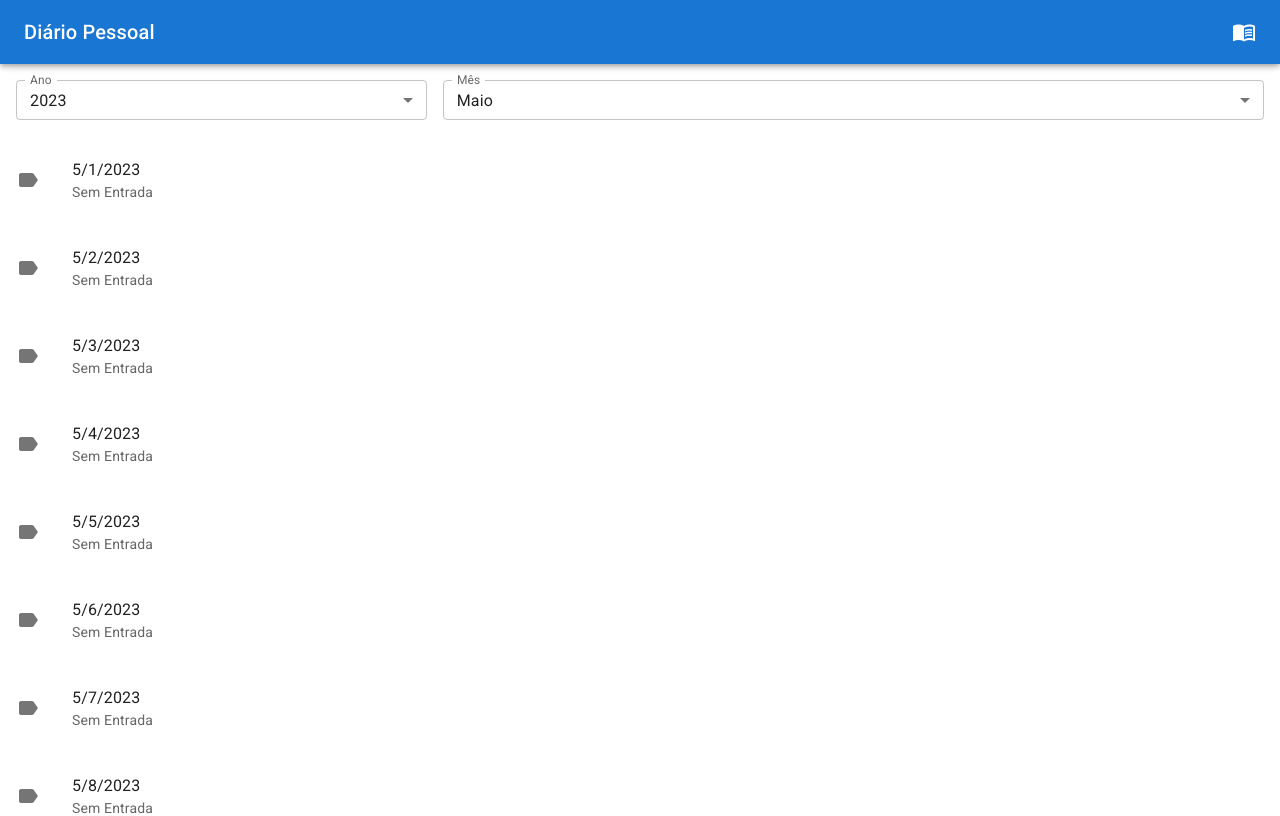
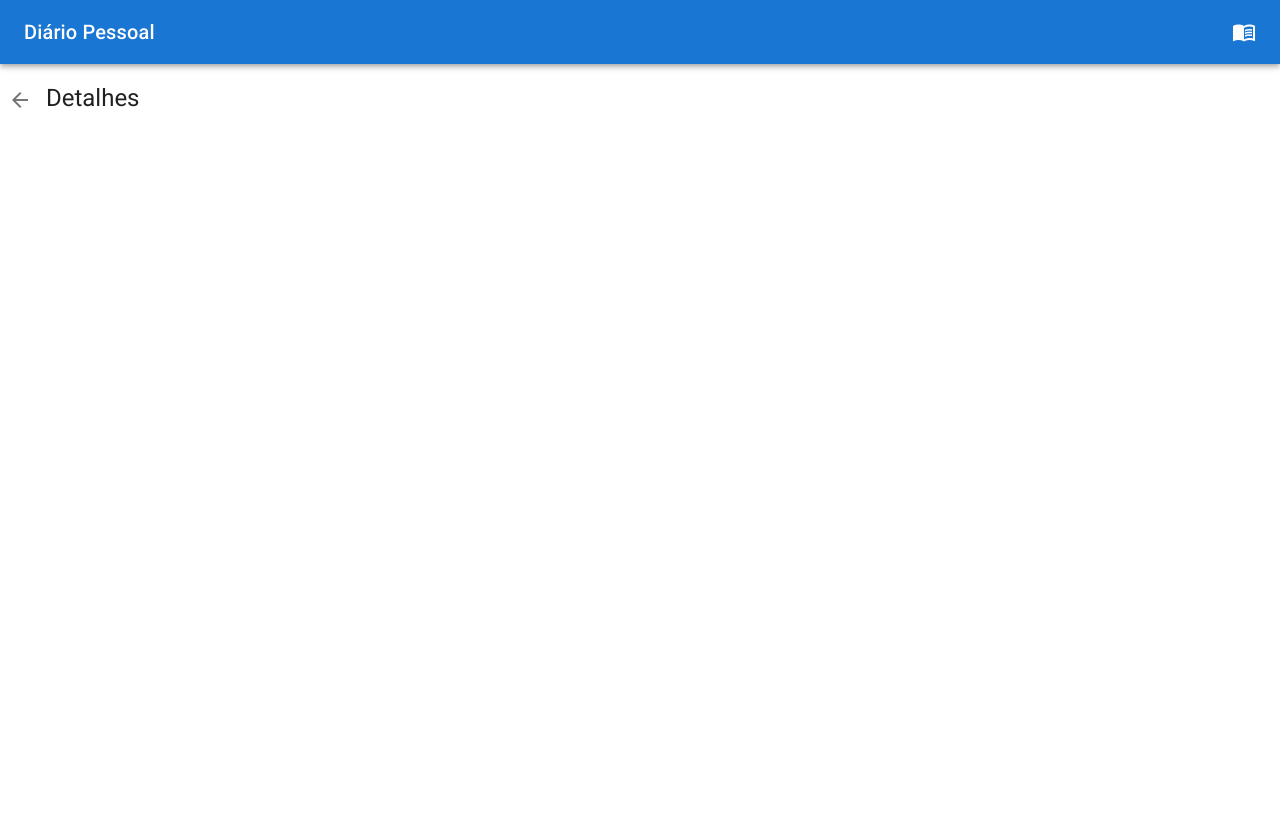
Before and after one commit to 15demi08/dwm-tc-diario, a React (Create React App) app: page /detalhes in a window 1280 px wide. Shown: the top 816 px of the page. Built offline with nearby package versions, Linux system fonts and the light colour scheme.

Commit message:
Progresso
- Navegação com react-router-dom
- Voltar à lista reseta o estado (ano atual e mês atual)
- Usar loader?

```diff
--- a/db.json
+++ b/db.json
@@ -7,16 +7,30 @@
             "senha": "12345"
         }
     ],
-    "entradas": [
+    "entrada": [
         {
             "id": 0,
             "usuarioId": 0,
-            "data": {
-                "dia": 1,
-                "mes": 5,
-                "ano": 2023
-            },
-            "conteudo": "Entrada de teste."
+            "dia": 1,
+            "mes": 4,
+            "ano": 2023,
+            "conteudo": "Entrada de teste em 01/05/2023."
+        },
+        {
+            "id": 1,
+            "usuarioId": 0,
+            "dia": 20,
+            "mes": 3,
+            "ano": 2023,
+            "conteudo": "Entrada de teste em 20/04/2023."
+        },
+        {
+            "id": 2,
+            "usuarioId": 1,
+            "dia": 20,
+            "mes": 3,
+            "ano": 2023,
+            "conteudo": "Entrada de teste de outro usuário (inexistente, no momento)"
         }
     ]
 }
--- a/package.json
+++ b/package.json
@@ -12,6 +12,7 @@
     "axios": "^1.4.0",
     "react": "^18.2.0",
     "react-dom": "^18.2.0",
+    "react-router-dom": "^6.11.2",
     "react-scripts": "5.0.1",
     "web-vitals": "^2.1.4"
   },
--- a/src/App.css
+++ /dev/null
@@ -1,38 +0,0 @@
-.App {
-  text-align: center;
-}
-
-.App-logo {
-  height: 40vmin;
-  pointer-events: none;
-}
-
-@media (prefers-reduced-motion: no-preference) {
-  .App-logo {
-    animation: App-logo-spin infinite 20s linear;
-  }
-}
-
-.App-header {
-  background-color: #282c34;
-  min-height: 100vh;
-  display: flex;
-  flex-direction: column;
-  align-items: center;
-  justify-content: center;
-  font-size: calc(10px + 2vmin);
-  color: white;
-}
-
-.App-link {
-  color: #61dafb;
-}
-
-@keyframes App-logo-spin {
-  from {
-    transform: rotate(0deg);
-  }
-  to {
-    transform: rotate(360deg);
-  }
-}
--- a/src/App.js
+++ b/src/App.js
@@ -1,7 +1,7 @@
+import React from 'react';
+import { Route, Routes } from 'react-router-dom';
 import { AppBar, CssBaseline, Icon, Toolbar, Typography } from '@mui/material';
-import './App.css';
-import React from 'react';
-// import PaginaDetalhes from './paginas/PaginaDetalhes';
+import PaginaDetalhes from './paginas/PaginaDetalhes';
 import PaginaInicial from './paginas/PaginaInicial';
 
 export default function App() {
@@ -11,19 +11,16 @@ export default function App() {
     <CssBaseline />
 
     <AppBar position='sticky'>
-
       <Toolbar>
-
         <Typography variant='h6' flex={1}>Diário Pessoal</Typography>
-
         <Icon>menu_book</Icon>
-
       </Toolbar>
-
     </AppBar>
 
-    <PaginaInicial />
-    {/* <PaginaDetalhes /> */}
+    <Routes>
+      <Route path='/' element={<PaginaInicial />} />
+      <Route path='/detalhes' element={<PaginaDetalhes />} />
+    </Routes>
 
   </>
 
--- a/src/index.js
+++ b/src/index.js
@@ -2,12 +2,15 @@ import React from 'react';
 import ReactDOM from 'react-dom/client';
 import './index.css';
 import App from './App';
+import { BrowserRouter } from 'react-router-dom';
 // import reportWebVitals from './reportWebVitals';
 
 const root = ReactDOM.createRoot(document.querySelector('#root'));
 root.render(
   <React.StrictMode>
-    <App />
+    <BrowserRouter>
+      <App />
+    </BrowserRouter>
   </React.StrictMode>
 );
 
--- a/src/paginas/PaginaDetalhes.js
+++ b/src/paginas/PaginaDetalhes.js
@@ -1,11 +1,14 @@
-import { Icon, Typography } from "@mui/material";
 import React from "react";
+import { Link as RouterLink } from "react-router-dom";
+import { Icon, IconButton, Typography } from "@mui/material";
 
 export default function PaginaDetalhes() {
     return <>
 
-        <Typography variant="h3">
-            <Icon>info</Icon> Detalhes
+        <Typography variant="h5" sx={{ mt: 2 }}>
+            <IconButton component={RouterLink} to="/">
+                <Icon>arrow_back</Icon>
+            </IconButton> Detalhes
         </Typography>
 
     </>;
--- a/src/paginas/PaginaInicial.js
+++ b/src/paginas/PaginaInicial.js
@@ -1,12 +1,13 @@
+import React, { useState } from "react";
+import { Link as RouterLink } from "react-router-dom";
 import { FormControl, Icon, InputLabel, List, ListItem, ListItemButton, ListItemIcon, ListItemText, MenuItem, Select, Stack } from "@mui/material";
-import React from "react";
 
 export default function PaginaInicial() {
 
     const
+        /**  */
         hoje = new Date(), // Dia de Hoje, na vida real
-        mesAtual = hoje.getMonth(), // Mês na vida real
-        anoAtual = hoje.getFullYear(), // Ano na vida real
+        [ diaAtual, mesAtual, anoAtual ] = [ hoje.getDate(), hoje.getMonth(), hoje.getFullYear() ],
         anos = [], // Guarda os dez últimos anos, incluindo anoAtual
         meses = [
             { nome: "Janeiro", dias: 31 },
@@ -22,25 +23,13 @@ export default function PaginaInicial() {
             { nome: "Novembro", dias: 30 },
             { nome: "Dezembro", dias: 31 }
         ],
-        diasNoMesEscolhidoDoAnoEscolhido = [],
+        diasNoMesEscolhidoDoAnoEscolhido = [], // Acredito que o nome é descritivo o suficiente XD
 
-        [ano, setAno] = React.useState(anoAtual),
+        [ano, setAno] = useState(anoAtual),
 
-        [mes, setMes] = React.useState(mesAtual),
+        [mes, setMes] = useState(mesAtual),
 
-        dia1Mar = new Date(ano, 2, 1),
-
-        escolherAno = (event) => {
-            const anoEscolhido = event.target.value;
-
-            if (anoEscolhido == anoAtual)
-                if (mes > mesAtual)
-                    setMes(mesAtual);
-
-            setAno(anoEscolhido);
-        },
-
-        escolherMes = (event) => setMes(event.target.value);
+        dia1Mar = new Date(ano, 2, 1);
 
     for (let i = anoAtual; i > (anoAtual - 11); i--) {
         anos.push(i);
@@ -50,8 +39,56 @@ export default function PaginaInicial() {
     meses[1].dias = dia1Mar.getDate(); // Dias de Fevereiro
 
     for (let i = 1; i < meses[mes].dias + 1; i++) {
+
         diasNoMesEscolhidoDoAnoEscolhido.push(i);
+
+        if(ano === anoAtual && mes === mesAtual && i === diaAtual)
+            break;
+
     }
+
+    /**
+    * Disparado pelo onChange no select do Ano
+    * @param {event} e
+    */
+    function escolherAno(e) {
+
+        const anoEscolhido = e.target.value;
+
+        if (anoEscolhido === anoAtual)
+            if (mes > mesAtual)
+                setMes(mesAtual);
+
+        setAno(anoEscolhido);
+
+    }
+
+    /**
+     * Disparado pelo onChange no select do Mês
+     * @param {event} e O evento de mudança do valor (onChange)
+     */
+    function escolherMes(e) {
+
+        setMes(e.target.value)
+
+    }
+
+    /**
+     * Retorna os itens do select do Mês
+     * @returns Array de \<MenuItem />
+     */
+    function selectMeses() {
+
+        const mesesDoAnoEscolhido = (ano === anoAtual ? meses.slice(0, mesAtual + 1) : meses);
+
+        return mesesDoAnoEscolhido.map((mes, posicao) => <MenuItem key={posicao} value={posicao} selected={posicao === mesAtual}>{mes.nome}</MenuItem>)
+
+    }
+
+    /* Carregar os dados da API e colocá-los nos respectivos itens na lista */
+/*     useEffect(() => {
+
+    }, []); */
 
     return <>
 
@@ -60,26 +97,14 @@ export default function PaginaInicial() {
             <FormControl sx={{ m: 1, flex: 1 }} size="small">
                 <InputLabel id="ano">Ano</InputLabel>
                 <Select labelId="ano" id="selectAno" value={ano} label="Ano" onChange={escolherAno}>
-                    {
-                        anos.map((ano) => {
-                            return <MenuItem key={ano} value={ano}>{ano}</MenuItem>
-                        })
-                    }
+                    { anos.map( (ano) => <MenuItem key={ano} value={ano}>{ano}</MenuItem> ) }
                 </Select>
             </FormControl>
 
             <FormControl sx={{ m: 1, flex: 2 }} size="small">
                 <InputLabel id="mes">Mês</InputLabel>
                 <Select labelId="mes" id="selectMes" value={mes} label="Mês" onChange={escolherMes}>
-                    {
-                        ano === anoAtual
-                            ? meses.slice(0, mesAtual + 1).map((mes, posicao) => {
-                                return <MenuItem key={posicao} value={posicao} selected={posicao === mesAtual}>{mes.nome}</MenuItem>
-                            })
-                            : meses.map((mes, posicao) => {
-                                return <MenuItem key={posicao} value={posicao} selected={posicao === mesAtual}>{mes.nome}</MenuItem>
-                            })
-                    }
+                    { selectMeses() }
                 </Select>
             </FormControl>
 
@@ -87,16 +112,16 @@ export default function PaginaInicial() {
 
         <List disablePadding>
             {
-                diasNoMesEscolhidoDoAnoEscolhido.map((dia) => {
-                    return <ListItem key={dia} disableGutters>
-                        <ListItemButton>
+                diasNoMesEscolhidoDoAnoEscolhido.map((dia) =>
+                    <ListItem key={dia} disableGutters>
+                        <ListItemButton component={RouterLink} to={`/detalhes?usuarioId=0&ano=${ano}&mes=${mes}&dia=${dia}`}>
                             <ListItemIcon>
                                 <Icon>label</Icon>
                             </ListItemIcon>
                             <ListItemText primary={new Date(ano, mes, dia).toLocaleDateString()} secondary="Sem Entrada" />
                         </ListItemButton>
                     </ListItem>
-                })
+                )
             }
         </List>
 
```
Also changed, not shown: 1 other file (tests, documents, lock files or other folders).
